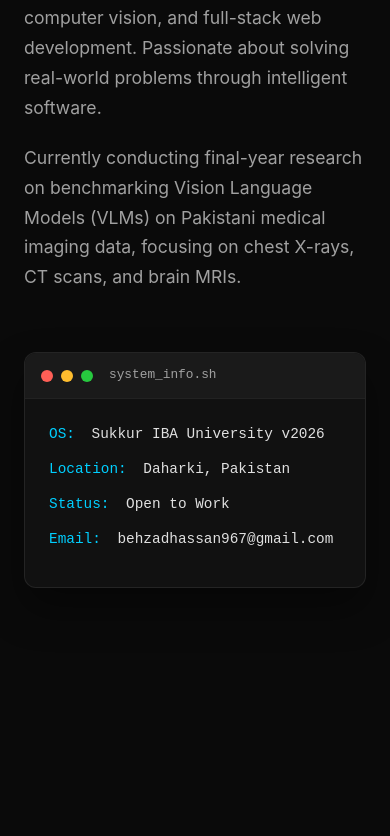
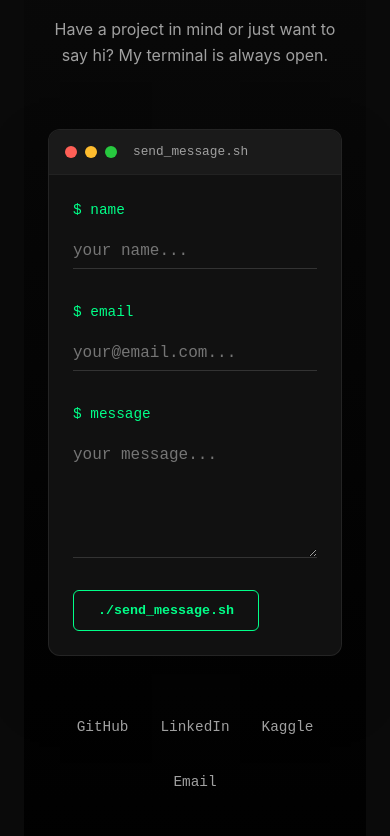
Before and after one commit to behzadhassan-dev/behzadhassan.dev, a Next.js app: page / in a window 390 px wide. Shown: the part 5608-6444 px from the top of the page. Before the commit the page ends 6376 px from the top, so only its background shows below. Built offline with nearby package versions, Linux system fonts and the light colour scheme.

Commit message:
feat: add About section and Contact/Footer components to home page

```diff
--- a/src/app/layout.tsx
+++ b/src/app/layout.tsx
@@ -13,6 +13,7 @@ const geistMono = Geist_Mono({
 });
 
 import Navbar from "@/components/Navbar";
+import Footer from "@/components/Footer";
 
 export const metadata: Metadata = {
   title: "Behzad Hassan | AI & Computer Vision Developer",
@@ -29,6 +30,7 @@ export default function RootLayout({
       <body>
         <Navbar />
         {children}
+        <Footer />
       </body>
     </html>
   );
--- a/src/app/page.tsx
+++ b/src/app/page.tsx
@@ -2,6 +2,7 @@ import styles from "./page.module.css";
 import Hero from "@/components/Hero";
 import Skills from "@/components/Skills";
 import Projects from "@/components/Projects";
+import Contact from "@/components/Contact";
 
 export default function Home() {
   return (
@@ -10,6 +11,7 @@ export default function Home() {
         <Hero />
         <Skills />
         <Projects />
+        <Contact />
 
         {/* About Section (Placeholder for now) */}
         <section id="about" className={styles.section}>
--- /dev/null
+++ b/src/components/Contact.module.css
@@ -0,0 +1,146 @@
+.section {
+  width: 100%;
+  padding: 120px 24px;
+  background: linear-gradient(180deg, var(--background) 0%, #000 100%);
+}
+
+.container {
+  max-width: 800px;
+  margin: 0 auto;
+}
+
+.header {
+  text-align: center;
+  margin-bottom: 60px;
+}
+
+.title {
+  font-size: 2.5rem;
+  margin-bottom: 16px;
+}
+
+.accent {
+  color: var(--accent-primary);
+}
+
+.subtitle {
+  color: var(--text-muted);
+}
+
+.terminalForm {
+  background: #111;
+  border: 1px solid var(--glass-border);
+  border-radius: 12px;
+  overflow: hidden;
+  box-shadow: 0 30px 60px -12px rgba(0,0,0,0.5);
+}
+
+.terminalHeader {
+  background: #1a1a1a;
+  padding: 12px 16px;
+  display: flex;
+  align-items: center;
+  gap: 8px;
+  border-bottom: 1px solid #222;
+}
+
+.terminalTitle {
+  margin-left: 8px;
+  font-size: 0.8rem;
+  font-family: var(--font-mono);
+  color: var(--text-muted);
+}
+
+.dotRed, .dotYellow, .dotGreen {
+  width: 12px;
+  height: 12px;
+  border-radius: 50%;
+}
+
+.dotRed { background: #ff5f56; }
+.dotYellow { background: #ffbd2e; }
+.dotGreen { background: #27c93f; }
+
+.form {
+  padding: 40px;
+  display: flex;
+  flex-direction: column;
+  gap: 32px;
+}
+
+.inputGroup {
+  display: flex;
+  flex-direction: column;
+  gap: 12px;
+}
+
+.label {
+  font-family: var(--font-mono);
+  color: var(--accent-primary);
+  font-size: 0.9rem;
+}
+
+.input, .textarea {
+  background: transparent;
+  border: none;
+  border-bottom: 1px solid #333;
+  padding: 8px 0;
+  color: var(--foreground);
+  font-family: var(--font-mono);
+  font-size: 1rem;
+  transition: border-color 0.3s;
+  outline: none;
+}
+
+.input:focus, .textarea:focus {
+  border-color: var(--accent-secondary);
+}
+
+.textarea {
+  min-height: 120px;
+  resize: vertical;
+}
+
+.submitBtn {
+  align-self: flex-start;
+  padding: 12px 24px;
+  background: transparent;
+  border: 1px solid var(--accent-primary);
+  color: var(--accent-primary);
+  font-family: var(--font-mono);
+  font-weight: 600;
+  border-radius: 6px;
+  cursor: pointer;
+  transition: all 0.3s;
+}
+
+.submitBtn:hover {
+  background: var(--accent-primary);
+  color: #000;
+  box-shadow: 0 0 20px var(--accent-glow);
+}
+
+.socialLinks {
+  margin-top: 60px;
+  display: flex;
+  justify-content: center;
+  gap: 32px;
+  flex-wrap: wrap;
+}
+
+.socialLink {
+  color: var(--text-muted);
+  font-size: 0.9rem;
+  transition: color 0.2s;
+  font-family: var(--font-mono);
+}
+
+.socialLink:hover {
+  color: var(--accent-secondary);
+}
+
+@media (max-width: 640px) {
+  .form {
+    padding: 24px;
+  }
+}
--- /dev/null
+++ b/src/components/Contact.tsx
@@ -0,0 +1,51 @@
+import styles from './Contact.module.css';
+
+export default function Contact() {
+  return (
+    <section id="contact" className={styles.section}>
+      <div className={styles.container}>
+        <div className={styles.header}>
+          <h2 className={styles.title}>Get In <span className={styles.accent}>Touch</span></h2>
+          <p className={styles.subtitle}>Have a project in mind or just want to say hi? My terminal is always open.</p>
+        </div>
+
+        <div className={styles.terminalForm}>
+          <div className={styles.terminalHeader}>
+            <div className={styles.dotRed}></div>
+            <div className={styles.dotYellow}></div>
+            <div className={styles.dotGreen}></div>
+            <span className={styles.terminalTitle}>send_message.sh</span>
+          </div>
+
+          <form className={styles.form}>
+            <div className={styles.inputGroup}>
+              <label htmlFor="name" className={styles.label}>$ name</label>
+              <input type="text" id="name" name="name" className={styles.input} placeholder="your name..." required />
+            </div>
+
+            <div className={styles.inputGroup}>
+              <label htmlFor="email" className={styles.label}>$ email</label>
+              <input type="email" id="email" name="email" className={styles.input} placeholder="your@email.com..." required />
+            </div>
+
+            <div className={styles.inputGroup}>
+              <label htmlFor="message" className={styles.label}>$ message</label>
+              <textarea id="message" name="message" className={styles.textarea} placeholder="your message..." required></textarea>
+            </div>
+
+            <button type="submit" className={styles.submitBtn}>
+              ./send_message.sh
+            </button>
+          </form>
+        </div>
+
+        <div className={styles.socialLinks}>
+          <a href="https://github.com/BehzadHassan" target="_blank" rel="noopener noreferrer" className={styles.socialLink}>GitHub</a>
+          <a href="https://www.linkedin.com/in/behzad-hassan-bx28" target="_blank" rel="noopener noreferrer" className={styles.socialLink}>LinkedIn</a>
+          <a href="https://www.kaggle.com/behzadhassan" target="_blank" rel="noopener noreferrer" className={styles.socialLink}>Kaggle</a>
+          <a href="mailto:behzad@behzadhassan.dev" className={styles.socialLink}>Email</a>
+        </div>
+      </div>
+    </section>
+  );
+}
--- /dev/null
+++ b/src/components/Footer.module.css
@@ -0,0 +1,125 @@
+.footer {
+  width: 100%;
+  padding: 80px 24px 40px;
+  background: #050505;
+  border-top: 1px solid var(--glass-border);
+}
+
+.container {
+  max-width: 1200px;
+  margin: 0 auto;
+}
+
+.top {
+  display: grid;
+  grid-template-columns: 2fr 1fr 1fr;
+  gap: 60px;
+  margin-bottom: 60px;
+}
+
+.brand {
+  max-width: 300px;
+}
+
+.logoText {
+  font-family: var(--font-mono);
+  font-weight: 700;
+  font-size: 1.5rem;
+  color: var(--foreground);
+}
+
+.dot {
+  color: var(--accent-primary);
+  font-family: var(--font-mono);
+  font-weight: 700;
+  font-size: 1.5rem;
+}
+
+.tagline {
+  margin-top: 16px;
+  color: var(--text-muted);
+  font-size: 0.95rem;
+}
+
+.groupTitle {
+  font-size: 0.9rem;
+  font-weight: 600;
+  color: var(--foreground);
+  margin-bottom: 24px;
+  text-transform: uppercase;
+  letter-spacing: 0.05em;
+}
+
+.linksGroup {
+  display: flex;
+  flex-direction: column;
+  gap: 12px;
+}
+
+.link {
+  font-size: 0.9rem;
+  color: var(--text-muted);
+  transition: color 0.2s;
+}
+
+.link:hover {
+  color: var(--accent-primary);
+}
+
+.bottom {
+  padding-top: 40px;
+  border-top: 1px solid #111;
+  display: flex;
+  justify-content: space-between;
+  align-items: center;
+  flex-wrap: wrap;
+  gap: 20px;
+}
+
+.copyright {
+  font-size: 0.85rem;
+  color: var(--text-muted);
+}
+
+.accent {
+  color: var(--foreground);
+  font-weight: 500;
+}
+
+.status {
+  display: flex;
+  align-items: center;
+  gap: 10px;
+  font-size: 0.85rem;
+  color: var(--text-muted);
+  background: rgba(0, 255, 136, 0.05);
+  padding: 6px 12px;
+  border-radius: 100px;
+  border: 1px solid rgba(0, 255, 136, 0.1);
+}
+
+.statusDot {
+  width: 8px;
+  height: 8px;
+  background: var(--accent-primary);
+  border-radius: 50%;
+  animation: pulse 2s infinite;
+}
+
+@keyframes pulse {
+  0% { transform: scale(0.95); box-shadow: 0 0 0 0 rgba(0, 255, 136, 0.7); }
+  70% { transform: scale(1); box-shadow: 0 0 0 6px rgba(0, 255, 136, 0); }
+  100% { transform: scale(0.95); box-shadow: 0 0 0 0 rgba(0, 255, 136, 0); }
+}
+
+@media (max-width: 768px) {
+  .top {
+    grid-template-columns: 1fr;
+    gap: 40px;
+  }
+
+  .bottom {
+    flex-direction: column;
+    text-align: center;
+  }
+}
--- /dev/null
+++ b/src/components/Footer.tsx
@@ -0,0 +1,44 @@
+import styles from './Footer.module.css';
+
+export default function Footer() {
+  const currentYear = new Date().getFullYear();
+
+  return (
+    <footer className={styles.footer}>
+      <div className={styles.container}>
+        <div className={styles.top}>
+          <div className={styles.brand}>
+            <span className={styles.logoText}>BH</span><span className={styles.dot}>.dev</span>
+            <p className={styles.tagline}>Engineering the future of vision.</p>
+          </div>
+
+          <div className={styles.linksGroup}>
+            <h4 className={styles.groupTitle}>Navigation</h4>
+            <a href="#about" className={styles.link}>About</a>
+            <a href="#skills" className={styles.link}>Skills</a>
+            <a href="#projects" className={styles.link}>Projects</a>
+            <a href="#contact" className={styles.link}>Contact</a>
+          </div>
+
+          <div className={styles.linksGroup}>
+            <h4 className={styles.groupTitle}>Social</h4>
+            <a href="https://github.com/BehzadHassan" target="_blank" rel="noopener noreferrer" className={styles.link}>GitHub</a>
+            <a href="https://www.linkedin.com/in/behzad-hassan-bx28" target="_blank" rel="noopener noreferrer" className={styles.link}>LinkedIn</a>
+            <a href="https://www.kaggle.com/behzadhassan" target="_blank" rel="noopener noreferrer" className={styles.link}>Kaggle</a>
+            <a href="https://www.credly.com/users/behzad-hassan" target="_blank" rel="noopener noreferrer" className={styles.link}>Credly</a>
+          </div>
+        </div>
+
+        <div className={styles.bottom}>
+          <p className={styles.copyright}>
+            &copy; {currentYear} <span className={styles.accent}>Behzad Hassan</span>. Built with Next.js
+          </p>
+          <div className={styles.status}>
+            <span className={styles.statusDot}></span>
+            Available for new opportunities
+          </div>
+        </div>
+      </div>
+    </footer>
+  );
+}
```
